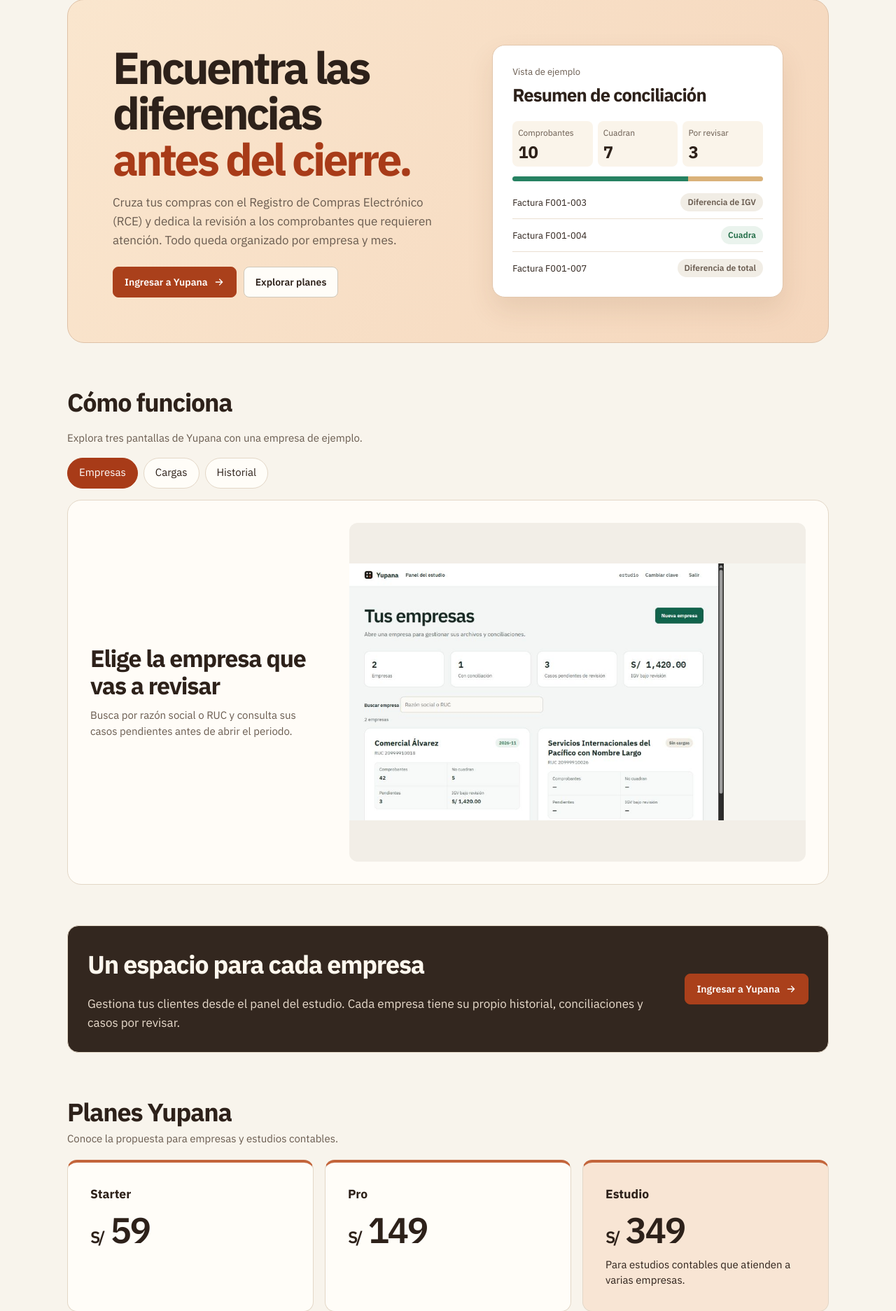
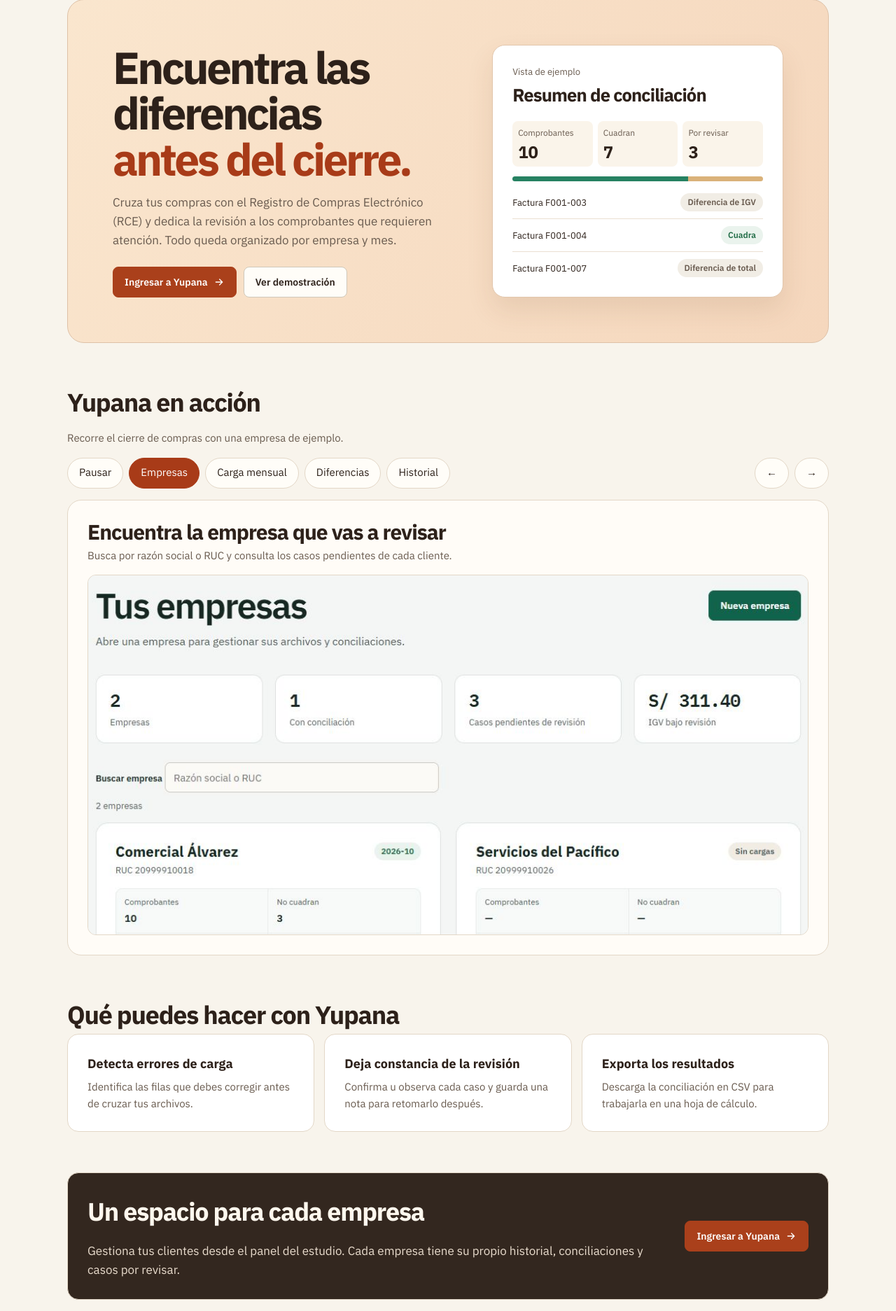
Before and after one commit to Gumball0506/yupana, a Spring Boot app: page / in a window 1280 px wide. Shown: the part 104-1977 px from the top of the page at 70% size. Run offline with Spring Boot 4, Linux system fonts and the light colour scheme; data that the repository does not hold is empty; some of the project's set-up classes (security, data sources, template engines, error pages and the like) are left out, and stand-ins take their place; some libraries are stand-ins or nearby versions.

Commit message:
Mejorar demostracion comercial con carrusel automatico

```diff
--- a/src/main/resources/static/css/yupana-e1.css
+++ b/src/main/resources/static/css/yupana-e1.css
@@ -512,11 +512,20 @@ body{margin:0;background:#f7f5f0;-webkit-font-smoothing:antialiased}
 
 .yp-tour{margin-top:12px;scroll-margin-top:24px}
 .yp-tour-intro,.yp-tour figcaption p{color:var(--e-mut);line-height:1.55}
-.yp-tour-controls:not([hidden]){display:flex;gap:8px;flex-wrap:wrap;margin:16px 0}
+.yp-tour-controls:not([hidden]),.yp-tour-steps,.yp-tour-arrows{display:flex;gap:8px;flex-wrap:wrap;align-items:center}
+.yp-tour-controls{margin:16px 0}
+.yp-tour-steps{flex:1}
 .yp-tour-controls button{background:#fffdf8;border:1px solid var(--e-line);border-radius:24px;padding:8px 16px;min-height:44px;color:var(--e-ink);font:inherit;cursor:pointer}
+.yp-tour-controls button:hover{border-color:var(--e-t)}
 .yp-tour-controls button[aria-pressed=true]{background:#a83b18;border-color:#a83b18;color:white}
-.yp-tour figure:not([hidden]){display:grid;grid-template-columns:minmax(0,1fr) minmax(0,2fr);align-items:center;gap:clamp(16px,4vw,44px);margin:12px 0;padding:clamp(16px,3vw,32px);background:#fffcf7;border:1px solid var(--e-line);border-radius:20px}
-.yp-tour figcaption h3{font-size:clamp(22px,3vw,34px);line-height:1.12;letter-spacing:-.035em;margin-bottom:12px}
-.yp-tour figure a{display:grid;align-items:center;background:#f2eee7;border-radius:12px;overflow:hidden;aspect-ratio:1050/780;cursor:zoom-in}
-.yp-tour img{width:100%;height:auto;display:block}
-@media(max-width:700px){.yp-tour figure:not([hidden]){grid-template-columns:minmax(0,1fr)}}
+.yp-tour figure:not([hidden]){display:grid;gap:16px;margin:12px 0;padding:clamp(14px,3vw,28px);background:#fffcf7;border:1px solid var(--e-line);border-radius:20px}
+.yp-tour figcaption h3{font-size:clamp(20px,3vw,30px);line-height:1.15;letter-spacing:-.035em;margin-bottom:5px}
+.yp-tour figure a{display:grid;place-items:center;background:#f4f6f5;border:1px solid var(--e-line);border-radius:12px;overflow:hidden;aspect-ratio:2/1;cursor:zoom-in}
+.yp-tour img{width:100%;height:100%;object-fit:contain;display:block}
+.yp-benefits{margin-left:0;padding-left:0}
+.yp-faq h2{margin-bottom:8px}
+.yp-final-links{display:flex;gap:10px;flex-wrap:wrap}
+@media(max-width:600px){
+  .yp-tour-steps{order:2;flex-basis:100%}
+  .yp-tour-arrows{margin-left:auto}
+}
--- a/src/main/resources/static/index.html
+++ b/src/main/resources/static/index.html
@@ -8,7 +8,7 @@
 <title>Yupana · Cuadra tus compras con el RCE</title>
 <link rel="preconnect" href="https://fonts.googleapis.com">
 <link href="https://fonts.googleapis.com/css2?family=IBM+Plex+Mono:wght@400;500;600&family=IBM+Plex+Sans:wght@400;500;600;700&display=swap" rel="stylesheet">
-<link rel="stylesheet" href="/css/yupana-e1.css?v=recorrido1">
+<link rel="stylesheet" href="/css/yupana-e1.css?v=recorrido2">
 </head>
 <body class="yp-app yp-public yp-marketing">
 <svg width="0" height="0" style="position:absolute" aria-hidden="true" focusable="false"><defs>
@@ -31,7 +31,7 @@
         <p>Cruza tus compras con el Registro de Compras Electrónico (RCE) y dedica la revisión a los comprobantes que requieren atención. Todo queda organizado por empresa y mes.</p>
         <div class="yp-public-actions">
           <a class="e1-btn t" href="/login.html" data-cta="hero">Ingresar a Yupana <svg class="ic" aria-hidden="true"><use href="#e-arrow"></use></svg></a>
-          <a class="e1-btn sec" href="#planes">Explorar planes</a>
+          <a class="e1-btn sec" href="#recorrido">Ver demostración</a>
         </div>
       </div>
       <figure class="yp-preview">
@@ -52,21 +52,50 @@
     </section>
 
     <section class="yp-public-section" id="como" aria-labelledby="yp-como">
-      <h2 id="yp-como">Cómo funciona</h2>
-      <div class="yp-tour" id="recorrido" role="region" aria-label="Recorrido de Yupana">
-        <p class="yp-tour-intro">Explora tres pantallas de Yupana con una empresa de ejemplo.</p>
-        <div class="yp-tour-controls" aria-label="Elegir pantalla" hidden>
-          <button type="button" aria-controls="tour-empresas" aria-pressed="true">Empresas</button>
-          <button type="button" aria-controls="tour-cargas" aria-pressed="false">Cargas</button>
-          <button type="button" aria-controls="tour-historial" aria-pressed="false">Historial</button>
+      <h2 id="yp-como">Yupana en acción</h2>
+      <div class="yp-tour" id="recorrido" role="region" aria-label="Demostración de Yupana">
+        <p class="yp-tour-intro">Recorre el cierre de compras con una empresa de ejemplo.</p>
+        <div class="yp-tour-controls" hidden>
+          <button type="button" class="yp-tour-toggle">Pausar</button>
+          <div class="yp-tour-steps" role="group" aria-label="Elegir pantalla">
+            <button type="button" aria-controls="tour-empresas" aria-pressed="true">Empresas</button>
+            <button type="button" aria-controls="tour-cargas" aria-pressed="false">Carga mensual</button>
+            <button type="button" aria-controls="tour-resultados" aria-pressed="false">Diferencias</button>
+            <button type="button" aria-controls="tour-historial" aria-pressed="false">Historial</button>
+          </div>
+          <div class="yp-tour-arrows" role="group" aria-label="Cambiar pantalla">
+            <button type="button" data-tour-step="-1" aria-label="Pantalla anterior">←</button>
+            <button type="button" data-tour-step="1" aria-label="Pantalla siguiente">→</button>
+          </div>
         </div>
-        <figure id="tour-empresas"><figcaption><h3>Elige la empresa que vas a revisar</h3><p>Busca por razón social o RUC y consulta sus casos pendientes antes de abrir el periodo.</p></figcaption>
-          <a href="/recorrido/empresas.jpg" aria-label="Ampliar captura del panel de empresas"><img loading="lazy" src="/recorrido/empresas.jpg" alt="Panel del estudio con indicadores y tarjetas por empresa"></a></figure>
-        <figure id="tour-cargas"><figcaption><h3>Carga las compras y el RCE del mes</h3><p>Elige el periodo y sube ambos archivos. La conciliación te indica qué comprobantes requieren atención.</p></figcaption>
-          <a href="/recorrido/cargas.jpg" aria-label="Ampliar captura de la carga mensual"><img loading="lazy" src="/recorrido/cargas.jpg" alt="Selector de periodo y áreas de carga para compras y propuesta RCE"></a></figure>
-        <figure id="tour-historial"><figcaption><h3>Recupera el archivo original</h3><p>Abre el historial del mes para ver qué se importó y descargar la misma versión que subiste.</p></figcaption>
-          <a href="/recorrido/historial.jpg" aria-label="Ampliar captura del historial"><img loading="lazy" src="/recorrido/historial.jpg" alt="Historial mensual con nombre de archivo y enlace para descargar el original"></a></figure>
+        <div class="yp-tour-slides">
+          <figure id="tour-empresas">
+            <figcaption><h3>Encuentra la empresa que vas a revisar</h3><p>Busca por razón social o RUC y consulta los casos pendientes de cada cliente.</p></figcaption>
+            <a href="/recorrido/empresas.webp" aria-label="Ampliar captura del panel de empresas"><img loading="lazy" src="/recorrido/empresas.webp" alt="Panel del estudio con indicadores y tarjetas por empresa"></a>
+          </figure>
+          <figure id="tour-cargas">
+            <figcaption><h3>Carga las compras y el RCE del mes</h3><p>Selecciona el periodo y sube los dos archivos en CSV o Excel.</p></figcaption>
+            <a href="/recorrido/cargas.webp" aria-label="Ampliar captura de la carga mensual"><img loading="lazy" src="/recorrido/cargas.webp" alt="Selector de periodo y áreas de carga para compras y propuesta RCE"></a>
+          </figure>
+          <figure id="tour-resultados">
+            <figcaption><h3>Revisa las diferencias por comprobante</h3><p>Ubica los casos pendientes y compara los importes del archivo de compras con los del RCE.</p></figcaption>
+            <a href="/recorrido/resultados.webp" aria-label="Ampliar captura de los resultados"><img loading="lazy" src="/recorrido/resultados.webp" alt="Resumen de conciliación con comprobantes que cuadran y casos por revisar"></a>
+          </figure>
+          <figure id="tour-historial">
+            <figcaption><h3>Recupera los archivos originales</h3><p>Consulta qué se importó en cada mes y descarga la misma versión que subiste.</p></figcaption>
+            <a href="/recorrido/historial.webp" aria-label="Ampliar captura del historial"><img loading="lazy" src="/recorrido/historial.webp" alt="Historial mensual con nombres de archivo y enlaces de descarga"></a>
+          </figure>
+        </div>
       </div>
+    </section>
+
+    <section class="yp-public-section" aria-labelledby="yp-beneficios">
+      <h2 id="yp-beneficios">Qué puedes hacer con Yupana</h2>
+      <ul class="yp-steps yp-benefits">
+        <li><h3>Detecta errores de carga</h3><p>Identifica las filas que debes corregir antes de cruzar tus archivos.</p></li>
+        <li><h3>Deja constancia de la revisión</h3><p>Confirma u observa cada caso y guarda una nota para retomarlo después.</p></li>
+        <li><h3>Exporta los resultados</h3><p>Descarga la conciliación en CSV para trabajarla en una hoja de cálculo.</p></li>
+      </ul>
     </section>
 
     <section class="yp-public-section yp-workspace" aria-labelledby="yp-workspace-title">
@@ -88,13 +117,20 @@
       <p class="yp-price-note">Precios referenciales sujetos a validación. Actualmente el acceso a Yupana funciona sin cobros ni límites por plan.</p>
     </section>
 
-    <section class="yp-public-section yp-faq" aria-label="Preguntas frecuentes">
+    <section class="yp-public-section yp-faq" aria-labelledby="yp-faq-title">
+      <h2 id="yp-faq-title">Preguntas frecuentes</h2>
       <details><summary>¿Qué formato deben tener los archivos?</summary><p>Las plantillas de Yupana incluyen las ocho columnas requeridas. Si tu exportación del RCE viene con otras columnas, adapta el archivo antes de subirlo. Se admiten importes desde cero.</p></details>
       <details><summary>¿Necesito mi clave SOL?</summary><p>Solo necesitas tu cuenta de Yupana. Descarga la propuesta RCE desde SUNAT y súbela al periodo correspondiente.</p></details>
+      <details><summary>¿Puedo gestionar varias empresas?</summary><p>Sí. El panel del estudio te permite abrir cada empresa por separado y consultar sus conciliaciones y archivos por periodo.</p></details>
+      <details><summary>¿Puedo volver a descargar mis archivos?</summary><p>Sí. El historial de importaciones muestra los archivos guardados por periodo y ofrece la descarga del original cuando está disponible.</p></details>
     </section>
+    <div class="yp-public-section yp-final-links">
+      <a class="e1-btn t" href="/login.html" data-cta="final">Ingresar a mi cuenta</a>
+      <a class="e1-btn sec" href="#recorrido">Volver al recorrido</a>
+    </div>
   </main>
 </div>
 
-<script src="/js/landing.js?v=recorrido1"></script>
+<script src="/js/landing.js?v=recorrido2"></script>
 </body>
 </html>
--- a/src/main/resources/static/js/landing.js
+++ b/src/main/resources/static/js/landing.js
@@ -15,14 +15,63 @@ document.addEventListener("click", e => {
 
 const recorrido = document.getElementById("recorrido");
 const controles = recorrido.querySelector(".yp-tour-controls");
-const botones = [...controles.querySelectorAll("button")];
-function mostrarPantalla(activo) {
-  for (const boton of botones) {
-    const seleccionado = boton === activo;
+const diapositivas = recorrido.querySelector(".yp-tour-slides");
+const botones = [...controles.querySelectorAll("[aria-controls]")];
+const alternar = controles.querySelector(".yp-tour-toggle");
+const movimientoReducido = matchMedia("(prefers-reduced-motion: reduce)");
+let indice = 0;
+let pausado = movimientoReducido.matches;
+let visible = false;
+let temporizador;
+
+function mostrarPantalla(nuevoIndice) {
+  indice = (nuevoIndice + botones.length) % botones.length;
+  botones.forEach((boton, posicion) => {
+    const seleccionado = posicion === indice;
     boton.setAttribute("aria-pressed", String(seleccionado));
     document.getElementById(boton.getAttribute("aria-controls")).hidden = !seleccionado;
-  }
+  });
 }
-for (const boton of botones) boton.addEventListener("click", () => mostrarPantalla(boton));
-mostrarPantalla(botones[0]);
+
+function programarAvance() {
+  clearTimeout(temporizador);
+  if (pausado || !visible || document.hidden || diapositivas.matches(":hover, :focus-within")) return;
+  temporizador = setTimeout(() => {
+    mostrarPantalla(indice + 1);
+    programarAvance();
+  }, 7000);
+}
+
+function cambiarPausa(valor) {
+  pausado = valor;
+  alternar.textContent = pausado ? "Reproducir" : "Pausar";
+  diapositivas.setAttribute("aria-live", pausado ? "polite" : "off");
+  programarAvance();
+}
+
+function seleccionar(nuevoIndice) {
+  cambiarPausa(true);
+  mostrarPantalla(nuevoIndice);
+}
+
+botones.forEach((boton, posicion) => boton.addEventListener("click", () => seleccionar(posicion)));
+for (const flecha of controles.querySelectorAll("[data-tour-step]")) {
+  flecha.addEventListener("click", () => seleccionar(indice + Number(flecha.dataset.tourStep)));
+}
+alternar.addEventListener("click", () => cambiarPausa(!pausado));
+for (const evento of ["pointerenter", "pointerleave", "focusin"]) {
+  diapositivas.addEventListener(evento, programarAvance);
+}
+diapositivas.addEventListener("focusout", () => requestAnimationFrame(programarAvance));
+document.addEventListener("visibilitychange", programarAvance);
+movimientoReducido.addEventListener("change", evento => {
+  if (evento.matches) cambiarPausa(true);
+});
+new IntersectionObserver(([entrada]) => {
+  visible = entrada.isIntersecting;
+  programarAvance();
+}).observe(controles);
+
+mostrarPantalla(0);
 controles.hidden = false;
+cambiarPausa(pausado);
```
Also changed, not shown: src/main/resources/static/recorrido/cargas.jpg (deleted), src/main/resources/static/recorrido/cargas.webp (added), src/main/resources/static/recorrido/empresas.jpg (deleted), src/main/resources/static/recorrido/empresas.webp (added), src/main/resources/static/recorrido/historial.jpg (deleted), src/main/resources/static/recorrido/historial.webp (added), src/main/resources/static/recorrido/resultados.webp (added).
